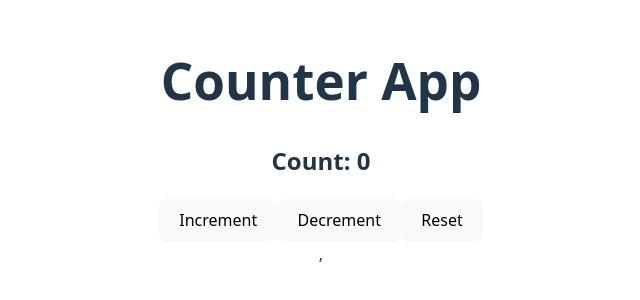
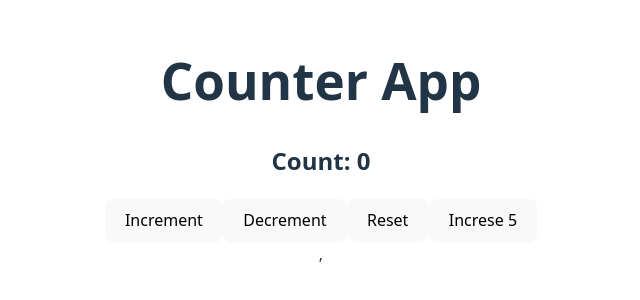
Before and after one commit to siam114/counter-app-with-redux-toolkit, a React (Vite) app: page / in a window 1280 px wide. Shown: the part 258-558 px from the top of the page, without its empty margins (319-959 px from the left). Built offline with nearby package versions, Linux system fonts and the light colour scheme.

Commit message:
increse by 5 with payload

```diff
--- a/src/features/counter/CounterView.jsx
+++ b/src/features/counter/CounterView.jsx
@@ -1,6 +1,6 @@
 import React from 'react'
 import { useDispatch, useSelector } from 'react-redux'
-import { decrement, increment, reset } from './counterSlice';
+import { decrement, increaseByAmount, increment, reset } from './counterSlice';
 
 const CounterView = () => {
 
@@ -13,6 +13,7 @@
       <button onClick={()=>{dispatch(increment())}}>Increment</button>
       <button onClick={()=>{dispatch(decrement())}}>Decrement</button>
       <button onClick={()=>{dispatch(reset())}}>Reset</button>
+      <button onClick={()=>{dispatch(increaseByAmount(5))}}>Increse 5</button>
     </div>
   )
 }
--- a/src/features/counter/counterSlice.js
+++ b/src/features/counter/counterSlice.js
@@ -12,10 +12,13 @@
         },
         reset: (state)=> {
             state.count = 0;
+        },
+        increaseByAmount: (state, action)=> {
+            state.count += action.payload;
         }
     },
 })
 
-export const { increment, decrement, reset } = counterSlice.actions;
+export const { increment, decrement, reset, increaseByAmount } = counterSlice.actions;
 
 export default counterSlice.reducer;
```
